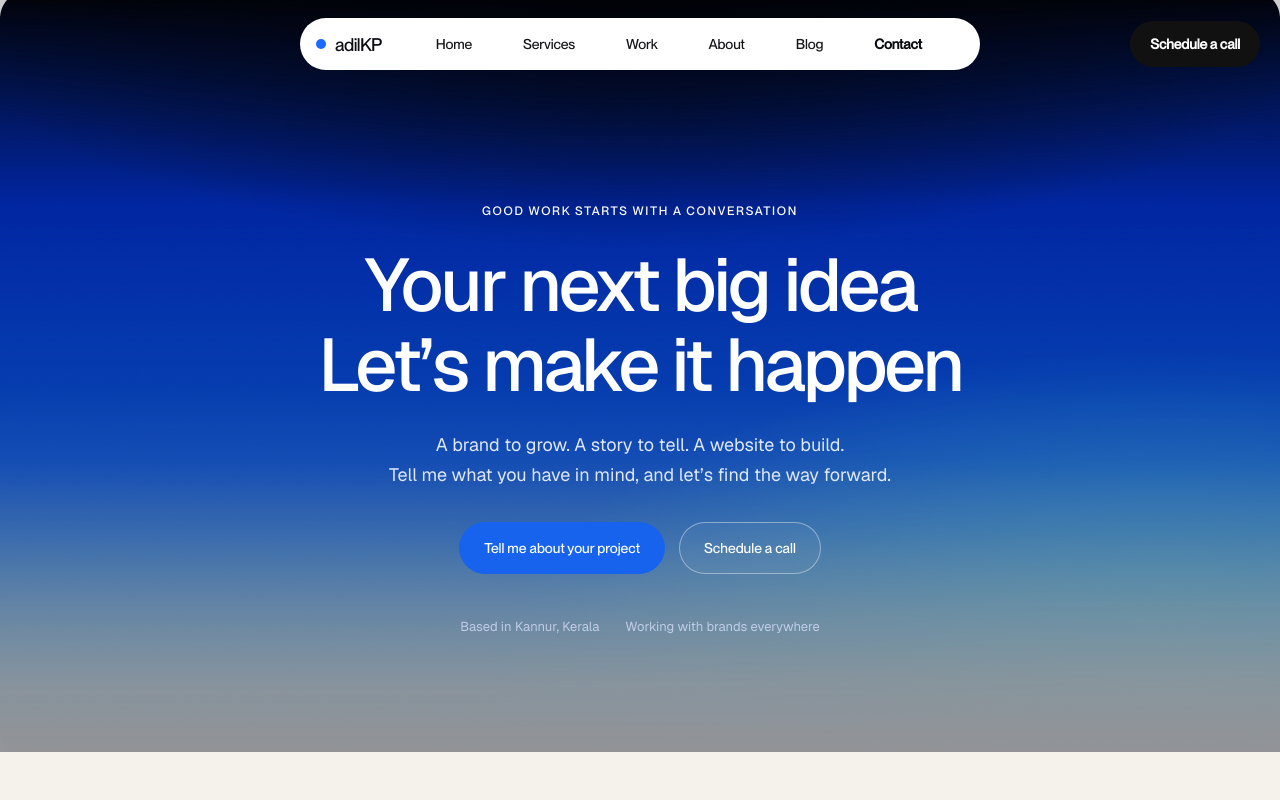
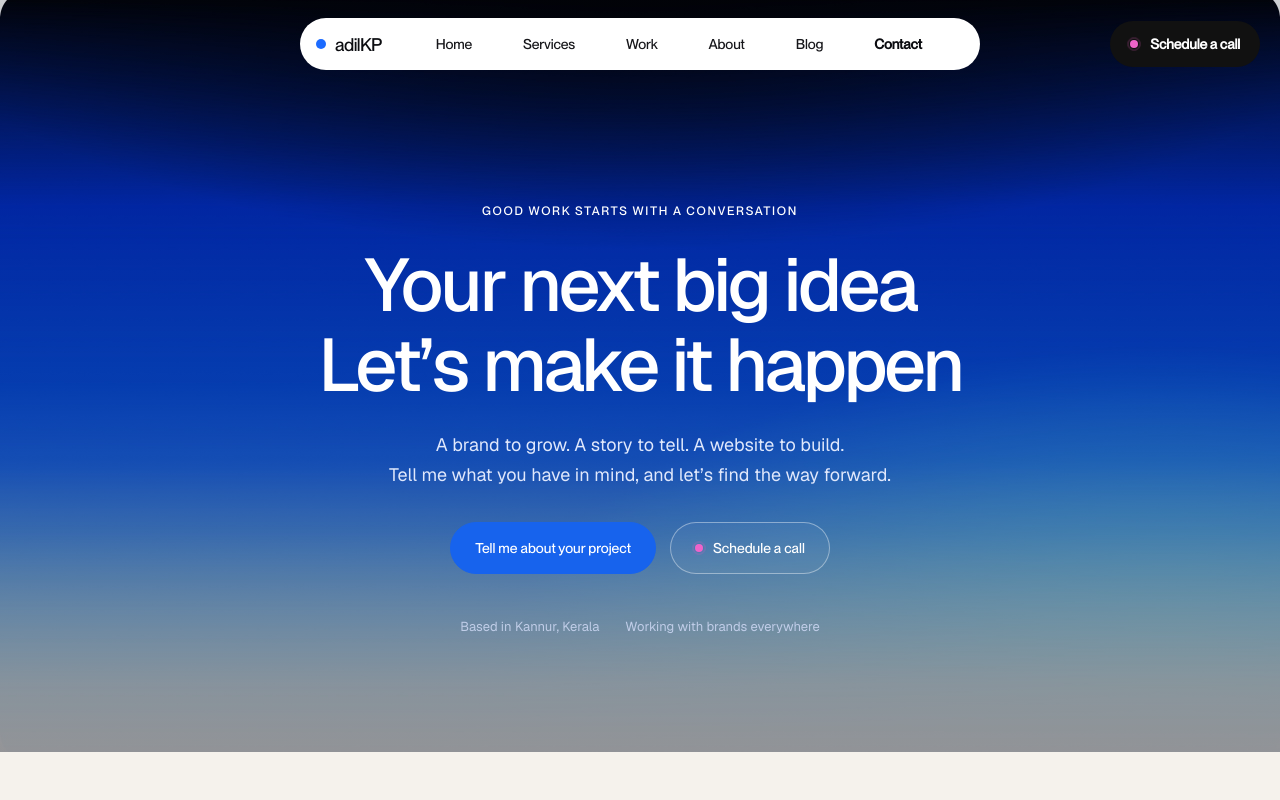
Before and after one commit to mohammedaadhilkp-star/Official-Portfolio-Adil, a plain HTML site: page contact/index.html in a window 1280 px wide. Shown: the top 800 px of the page. Drawn offline with Linux system fonts and the light colour scheme; files that its build step writes are made by us from their sources.

Commit message:
Add pulsing dots to scheduling buttons

```diff
--- a/contact/index.html
+++ b/contact/index.html
@@ -8,7 +8,7 @@
   <meta name="description" content="Start a project, discuss your marketing goals, or request a consultation with Mohammed Adil KP.">
   <link rel="canonical" href="https://adilkp.vercel.app/contact">
   <link rel="icon" href="assets/favicon.svg" type="image/svg+xml">
-  <link rel="stylesheet" href="css/style.css?v=32">
+  <link rel="stylesheet" href="css/style.css?v=33">
   <link rel="preload" as="image" href="assets/hero-background.jpg" type="image/jpeg">
   <link rel="preload" href="assets/fonts/ppneuemontreal-medium.otf" as="font" type="font/otf" crossorigin>
   <link rel="preload" href="assets/fonts/geist-variable.ttf" as="font" type="font/ttf" crossorigin>
@@ -41,7 +41,7 @@
         </button>
       </div>
     </div>
-    <a href="https://calendly.com/mohammedaadhilkp" class="header-cta-btn" data-schedule-call target="_blank" rel="noopener noreferrer">Schedule a call</a>
+    <a href="https://calendly.com/mohammedaadhilkp" class="header-cta-btn" data-schedule-call target="_blank" rel="noopener noreferrer"><span class="schedule-call-dot" aria-hidden="true"></span>Schedule a call</a>
   </header>
 
 <main id="main">
@@ -50,7 +50,7 @@
       <p class="contact-kicker">GOOD WORK STARTS WITH A CONVERSATION</p>
       <h1 id="contact-title" class="split-blur">Your next big idea<br>Let’s make it happen</h1>
       <p class="contact-hero-copy">A brand to grow. A story to tell. A website to build.<br>Tell me what you have in mind, and let’s find the way forward.</p>
-      <div class="contact-actions"><a class="button contact-primary" href="/contact/#enquiry">Tell me about your project</a><a class="button contact-hero-secondary" href="https://calendly.com/mohammedaadhilkp" data-schedule-call target="_blank" rel="noopener noreferrer">Schedule a call</a></div>
+      <div class="contact-actions"><a class="button contact-primary" href="/contact/#enquiry">Tell me about your project</a><a class="button contact-hero-secondary" href="https://calendly.com/mohammedaadhilkp" data-schedule-call target="_blank" rel="noopener noreferrer"><span class="schedule-call-dot" aria-hidden="true"></span>Schedule a call</a></div>
       <div class="contact-hero-note">Based in Kannur, Kerala <span>Working with brands everywhere</span></div>
     </div>
   </section>
@@ -85,7 +85,7 @@
   </section>
   <section class="consultation-section" id="consultation" aria-labelledby="consultation-title">
     <div class="wrap consultation-grid">
-      <div><p class="contact-kicker">A FRESH PERSPECTIVE</p><h2 id="consultation-title" class="split-blur">Let’s talk<br>about your next move</h2><p>Not sure where to begin? Request a 30-minute consultation to talk through your goals, explore the possibilities, and see how I can help.</p><p><a class="button" href="https://calendly.com/mohammedaadhilkp" data-schedule-call target="_blank" rel="noopener noreferrer">Schedule a call on Calendly</a></p><div class="consultation-tags"><span>30-minute conversation</span><span>Online call</span><span>India Standard Time</span></div></div>
+      <div><p class="contact-kicker">A FRESH PERSPECTIVE</p><h2 id="consultation-title" class="split-blur">Let’s talk<br>about your next move</h2><p>Not sure where to begin? Request a 30-minute consultation to talk through your goals, explore the possibilities, and see how I can help.</p><p><a class="button" href="https://calendly.com/mohammedaadhilkp" data-schedule-call target="_blank" rel="noopener noreferrer"><span class="schedule-call-dot" aria-hidden="true"></span>Schedule a call on Calendly</a></p><div class="consultation-tags"><span>30-minute conversation</span><span>Online call</span><span>India Standard Time</span></div></div>
       <form id="consultation-request" class="consultation-form" action="https://wa.me/917736735421" method="get">
         <h3>Request a consultation</h3>
         <div class="contact-field"><label for="booking-name">Your name <span>*</span></label><input id="booking-name" name="name" autocomplete="name" required maxlength="100" placeholder="Your full name"></div>
--- a/css/style.css
+++ b/css/style.css
@@ -2829,3 +2829,33 @@ h1, h2, h3, h4, h5, h6, .bento-stat-giant, .card-stat, .stat-num {
   .header-pill-inner:has(.nav-pill-track.is-open) .brand-pill { color: #fff; }
   .header-pill-inner:has(.nav-pill-track.is-open) .mobile-toggle span { background: #fff; }
 }
+
+/* A quiet pulse for every scheduling button. */
+[data-schedule-call] { align-items: center; gap: 12px; }
+[data-schedule-call] .schedule-call-dot {
+  position: relative;
+  display: inline-block;
+  flex: 0 0 8px;
+  width: 8px;
+  height: 8px;
+  border: 0;
+  border-radius: 50%;
+  background: #ef63c9;
+  box-shadow: none;
+}
+.schedule-call-dot::after {
+  content: '';
+  position: absolute;
+  inset: -4px;
+  border: 1px solid #ef63c9;
+  border-radius: inherit;
+  animation: schedule-dot-pulse 2s ease-out infinite;
+  pointer-events: none;
+}
+@keyframes schedule-dot-pulse {
+  0% { transform: scale(.5); opacity: .65; }
+  80%, 100% { transform: scale(1.5); opacity: 0; }
+}
+@media (prefers-reduced-motion: reduce) {
+  .schedule-call-dot::after { animation: none; opacity: .35; }
+}
```
Also changed, not shown: 404.html (+2 -2 lines), blog/index.html (+2 -2 lines), index.html (+3 -3 lines).
